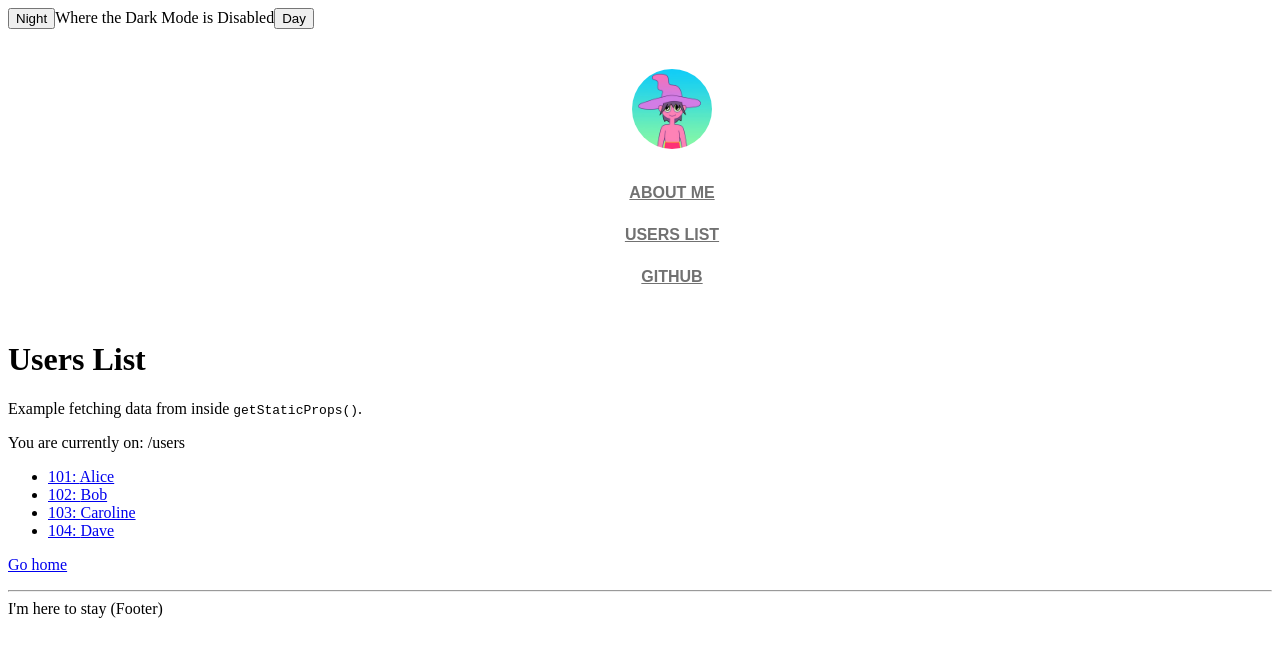
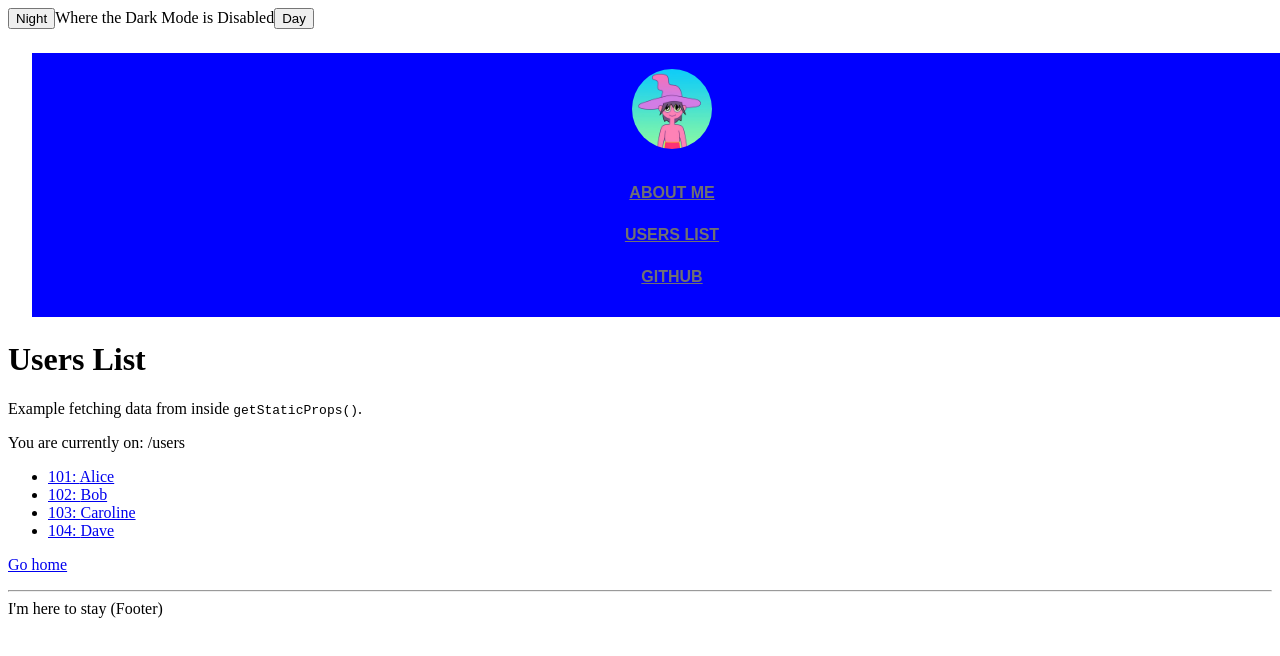
Before and after one commit to Fantominium/malcolm-typescript, a Next.js app: page /users in a window 1280 px wide. Shown: the top 656 px of the page. Built offline with nearby package versions, Linux system fonts and the light colour scheme.

Commit message:
step closer to making the context influence the color. Ref to readme for details

```diff
--- a/components/organisms/Header.tsx
+++ b/components/organisms/Header.tsx
@@ -1,13 +1,14 @@
 import ProfilePic from "../atoms/ProfilePic";
-import styled from "styled-components"
+import styled, {ThemeProvider} from "styled-components"
 import HeaderLinks from "../molecules/HeaderLinks"
+
 // import {useContext} from "react"
 // import {DarkModeContext} from "../DarkModeReducer"
 
-// const darkmode = useContext(DarkModeContext)
-
-const theme = {
-    main: "black"
+type IProps = {
+    theme: {
+        color: string
+    }
 }
 
 const HeaderStyle = styled.div `
@@ -15,7 +16,7 @@ const HeaderStyle = styled.div `
     padding: .5em;
     width: 100%;
     /* background: rgba(255, 255, 255, 0.5); */
-    background: ${theme.main}
+    background: ${(props:IProps) => props.theme.color};
     min-height: 150px;
     margin: 1.5em;
     display: flex;
@@ -30,15 +31,25 @@ const HeaderStyle = styled.div `
         justify-content: space-between;
     }
 `
+HeaderStyle.defaultProps = {
+    theme: {
+        color: "black"
+    }
+}
 
 
 
 const Header = () => {
+    const theme = { //use context here to influence the color of the banner as a start
+        color:"blue"
+    }
     return (
-        <HeaderStyle theme={{main: "yellow"}}>
-            <ProfilePic url="/images/profile.jpg" alt="profile picture"/>
-            <HeaderLinks/>
-        </HeaderStyle>
+        <ThemeProvider theme={theme}>
+            <HeaderStyle>
+                <ProfilePic url="/images/profile.jpg" alt="profile picture"/>
+                <HeaderLinks/>
+            </HeaderStyle>
+        </ThemeProvider>
     )
 }
 
```
Also changed, not shown: 1 other file (tests, documents, lock files or other folders).
